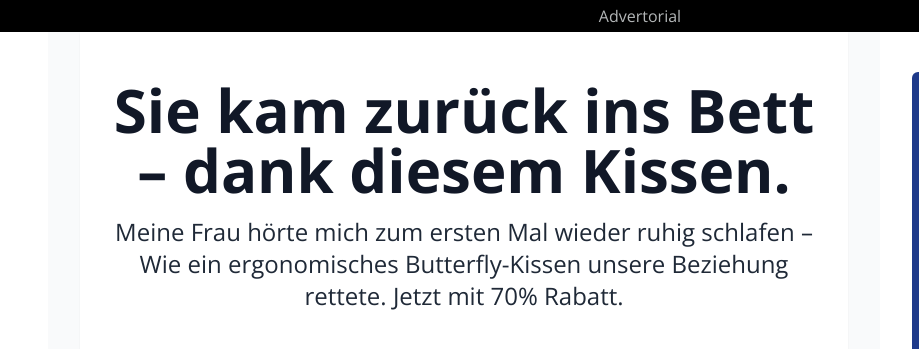
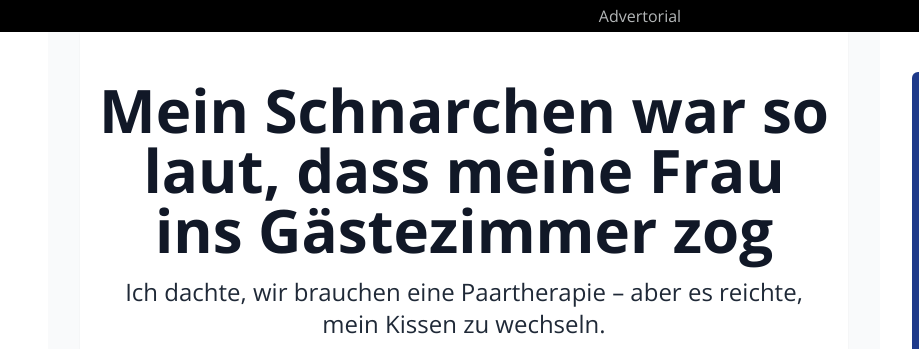
Before and after one commit to burunator/mein-derila.de, a plain HTML site: page schnarcher/index.html in a window 1280 px wide. Shown: the top 349 px of the page, 0-919 px from the left. Drawn offline with nearby package versions, Linux system fonts and the light colour scheme.

Commit message:
back to og headline

```diff
--- a/schnarcher/index.html
+++ b/schnarcher/index.html
@@ -110,13 +110,12 @@
 
                 <header class="my-10 text-center">
                     <h1 class="mb-4 text-4xl md:text-6xl font-bold leading-tight text-gray-900">
-                        <!-- Mein Schnarchen war so laut, dass meine Frau ins Gästezimmer zog -->
-                        Sie kam zurück ins Bett – dank diesem Kissen.
+                        Mein Schnarchen war so laut, dass meine Frau ins Gästezimmer zog
+
                     </h1>
                     <p class="text-xl md:text-2xl text-gray-800 mt-4 leading-snug max-w-3xl mx-auto">
-                        <!-- Ich dachte, wir brauchen eine Paartherapie – aber es reichte, mein Kissen zu wechseln. -->
-                        Meine Frau hörte mich zum ersten Mal wieder ruhig schlafen – Wie ein ergonomisches
-                        Butterfly-Kissen unsere Beziehung rettete. Jetzt mit 70% Rabatt.
+                        Ich dachte, wir brauchen eine Paartherapie – aber es reichte, mein Kissen zu wechseln.
+
                     </p>
                 </header>
 
```
Also changed, not shown: 1 other file.
